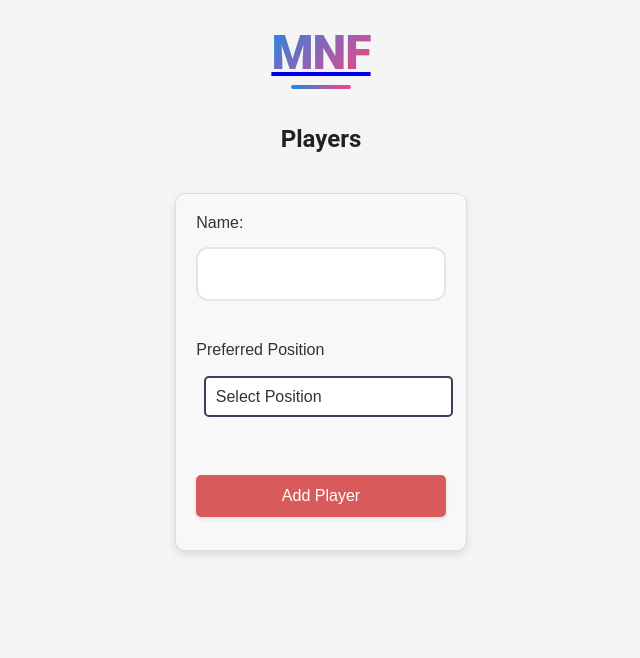
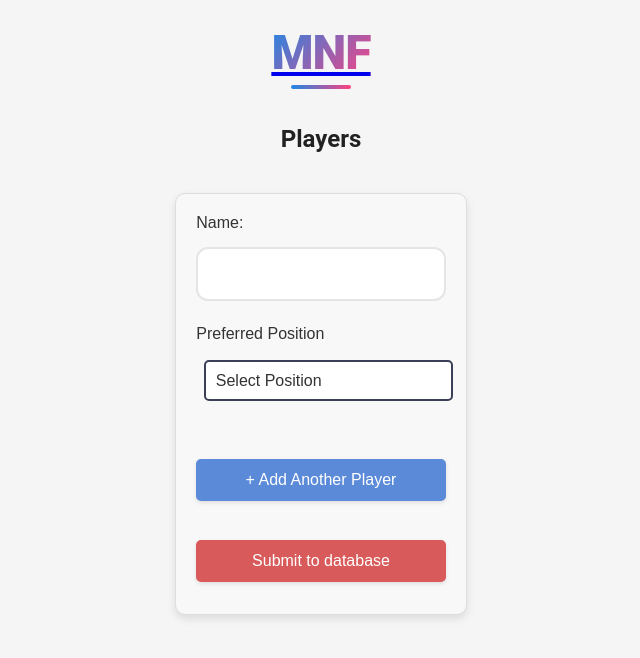
Before and after one commit to aiidanm/footballAppFrontend, a React (Create React App) app: page /add-player in a window 1280 px wide. Shown: the top 658 px of the page, without its empty margins (319-959 px from the left). Built offline with nearby package versions, Linux system fonts and the light colour scheme; no server answers; sample sign-in values are in the browser's storage.

Commit message:
can now add multiple players on the same page, need to work on styling

```diff
--- a/src/components/AddPlayer.js
+++ b/src/components/AddPlayer.js
@@ -6,10 +6,10 @@ import { onAuthStateChanged } from "firebase/auth";
 import { Link, useNavigate } from "react-router-dom";
 
 const NewPlayer = () => {
-  const [newPlayer, setNewPlayer] = useState({
+  const [players, setPlayers] = useState([{
     name: "",
     preferred_position: "",
-  });
+  }]);
   const [waiting, setWaiting] = useState(false);
   const navigate = useNavigate()
 
@@ -23,25 +23,34 @@ const NewPlayer = () => {
             }
           });
 
-    })
+    }, [])
 
   const handleSave = () => {
     setWaiting(true);
-    addPlayer(newPlayer).then(() => {
+    addPlayer(players).then(() => {
       setWaiting(false);
-      setNewPlayer({
+      setPlayers([{
         name: "",
         preferred_position: "",
-      });
+      }]);
     });
   };
 
-  const handleUpdate = (e) => {
+  const handleAddFields = () => {
+    setPlayers([...players, {name: '', preferred_position: ''}])
+  }
+
+  const handleRemoveFields = (index) => {
+    const newPlayers = [...players]
+    newPlayers.splice(index, 1)
+    setPlayers(newPlayers)
+  }
+
+  const handleUpdate = (index, e) => {
     const { name, value } = e.target;
-    setNewPlayer((prevPlayer) => ({
-      ...prevPlayer,
-      [name]: value,
-    }));
+    const newPlayers = [...players]
+    newPlayers[index][name] = value
+    setPlayers(newPlayers);
   };
 
   return (
@@ -52,26 +61,28 @@ const NewPlayer = () => {
       <h2>Players</h2>
       {waiting ? (
         <h1>Submitting to server..</h1>
-      ) : (
+      ) :
         <div className="edit-form">
           <form className="login_form" onSubmit={e => { e.preventDefault(); handleSave(); }}>
-            <div className="login-pair">
+            {players.map((player, index) => (
+          <div key={index}>
+          <div className="login-pair">
               <label htmlFor="NameEntry" className="login_label">Name:</label>
               <input
-                id="NameEntry"
+                id={'NameEntry-' + index}
                 name="name"
-                value={newPlayer.name}
-                onChange={handleUpdate}
+                value={player.name}
+                onChange={(e) => handleUpdate(index, e)}
                 required
               />
             </div>
             <div className="login-pair">
               <label htmlFor="PositionEntry" className="login_label">Preferred Position</label>
               <select
-                id="PositionEntry"
+                id={"PositionEntry-"+ index}
                 name="preferred_position"
-                value={newPlayer.preferred_position}
-                onChange={handleUpdate}
+                value={player.preferred_position}
+                onChange={(e) => handleUpdate(index, e)}
                 className="playerSortSelect"
                 required
               >
@@ -82,10 +93,20 @@ const NewPlayer = () => {
                 <option value="FW">Forward</option>
               </select>
             </div>
-            <button type="submit">Add Player</button>
+            {players.length > 1 && (
+              <button type="button" onClick={() => handleRemoveFields(index)}>
+                Remove
+              </button>
+            )}
+            </div>
+      ))}
+            <button type="button" onClick={handleAddFields} style={{ marginRight: '10px' }}>
+            + Add Another Player
+          </button>
+            <button type="submit">Submit to database</button>
           </form>
         </div>
-      )}
+      }
     </div>
   );
 };
```
Also changed, not shown: src/ApiFuncs.js (line endings or trailing spaces).
